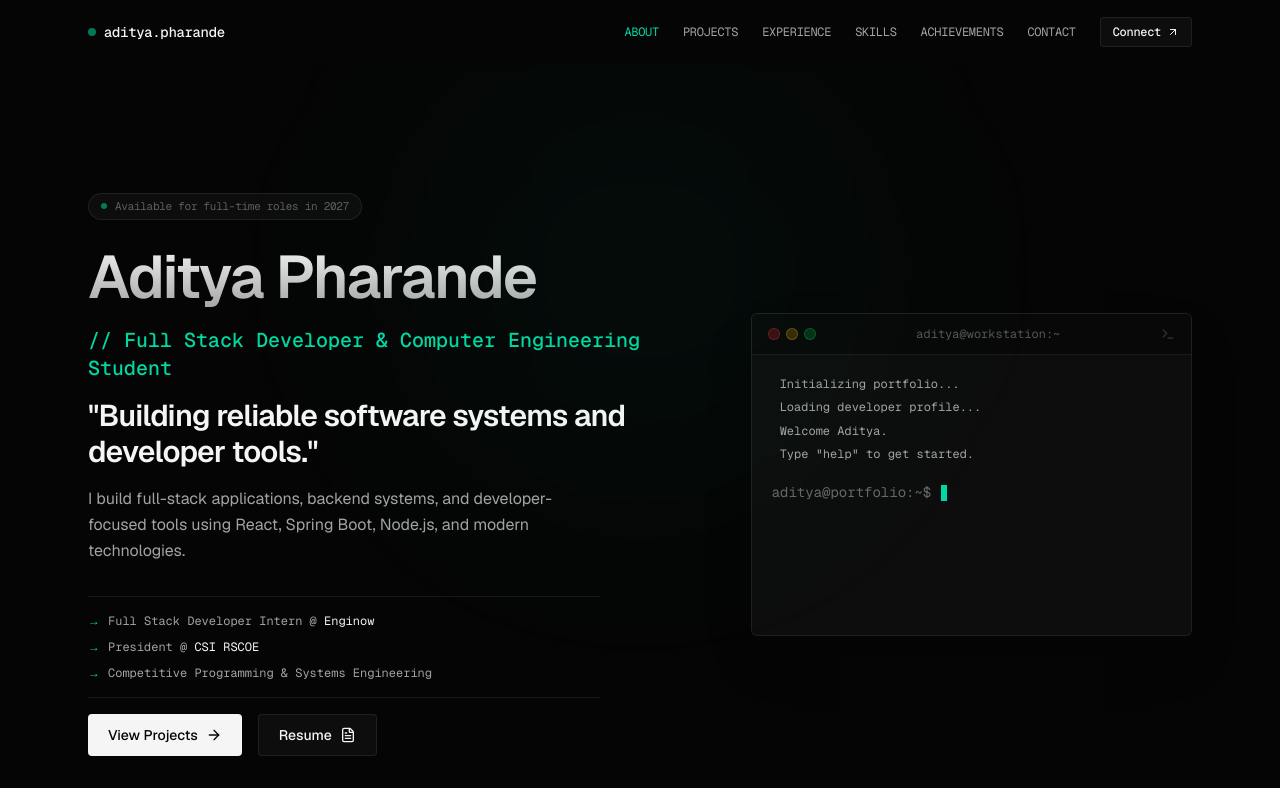
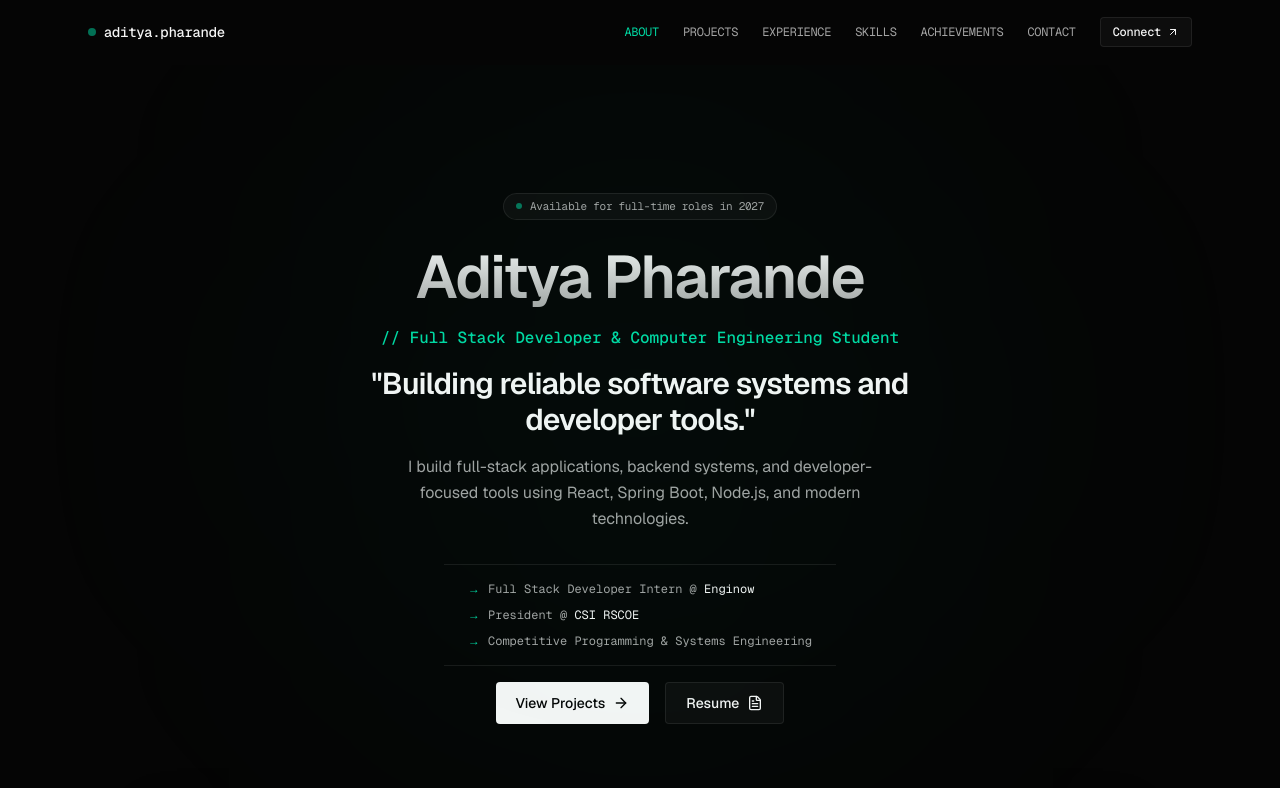
Before and after one commit to aditya-codes-git/Portfolio, a Next.js app: page / in a window 1280 px wide. Shown: the top 788 px of the page. Built offline with nearby package versions, Linux system fonts and the light colour scheme.

Commit message:
feat: terminal fixed

```diff
--- a/src/app/page.tsx
+++ b/src/app/page.tsx
@@ -26,9 +26,7 @@ export default function Home() {
 
       <main className="flex-grow">
         {/* Hero Section */}
-        <motion.div {...fadeUpProps}>
-          <Hero />
-        </motion.div>
+        <Hero />
 
         {/* About Section */}
         <motion.div {...fadeUpProps}>
--- a/src/components/features/Terminal.tsx
+++ b/src/components/features/Terminal.tsx
@@ -16,6 +16,7 @@ export const Terminal: React.FC = () => {
   const [commandHistory, setCommandHistory] = useState<string[]>([]);
   const [historyIndex, setHistoryIndex] = useState(-1);
   const [showCursor, setShowCursor] = useState(true);
+  const [isFocused, setIsFocused] = useState(false);
 
   const inputRef = useRef<HTMLInputElement>(null);
   const terminalBodyRef = useRef<HTMLDivElement>(null);
@@ -193,7 +194,10 @@ export const Terminal: React.FC = () => {
   return (
     <div
       onClick={handleTerminalClick}
-      className="w-full max-w-lg bg-card border border-border-subtle shadow-2xl overflow-hidden font-mono text-sm leading-relaxed rounded-md cursor-text"
+      className={cn(
+        "w-full max-w-[1000px] h-[400px] md:h-[500px] bg-card border shadow-2xl overflow-hidden font-mono text-sm leading-relaxed rounded-md cursor-pointer flex flex-col transition-colors duration-200 text-left",
+        isFocused ? "border-accent/30" : "border-border-subtle"
+      )}
     >
       {/* Terminal Title Bar */}
       <div className="flex items-center justify-between px-4 py-3 bg-[#080808] border-b border-border-subtle select-none">
@@ -209,7 +213,7 @@ export const Terminal: React.FC = () => {
       {/* Terminal Body */}
       <div
         ref={terminalBodyRef}
-        className="p-5 h-[280px] overflow-y-auto bg-card text-[#F5F5F5] scroll-smooth flex flex-col gap-2"
+        className="p-5 flex-1 overflow-y-auto bg-card text-[#F5F5F5] scroll-smooth flex flex-col gap-2"
       >
         <TerminalOutput logs={logs} />
 
@@ -218,13 +222,21 @@ export const Terminal: React.FC = () => {
           <span className="text-secondary-text/60">aditya@portfolio:~{currentDirectory === "~" ? "" : "/" + currentDirectory}$</span>
 
           <div className="flex-1 relative flex items-center">
+            {rawInput === "" && !isFocused ? (
+              <span className="text-secondary-text/50 font-mono select-none">
+                Click terminal to start typing...
+              </span>
+            ) : (
               <span className="font-semibold text-[#F5F5F5] whitespace-pre break-all">
                 {rawInput}
+                {isFocused && (
                   <span className={cn(
                     "inline-block w-1.5 h-4 bg-accent ml-0.5 align-middle transition-opacity duration-100",
                     showCursor ? "opacity-100" : "opacity-0"
                   )} />
+                )}
               </span>
+            )}
 
             {/* Hidden Input field capturing native keystrokes */}
             <input
@@ -233,6 +245,8 @@ export const Terminal: React.FC = () => {
               value={rawInput}
               onChange={(e) => setRawInput(e.target.value)}
               onKeyDown={handleKeyDown}
+              onFocus={() => setIsFocused(true)}
+              onBlur={() => setIsFocused(false)}
               className="opacity-0 absolute inset-0 w-full h-full cursor-text outline-none border-none select-none pointer-events-none"
               autoComplete="off"
               autoCorrect="off"
--- a/src/components/sections/Hero.tsx
+++ b/src/components/sections/Hero.tsx
@@ -4,30 +4,45 @@ import React from "react";
 import { ArrowRight, FileText } from "lucide-react";
 import { Button } from "@/components/ui/Button";
 import { Terminal } from "@/components/features/Terminal";
+import { motion } from "framer-motion";
 
 export const Hero: React.FC = () => {
+  const introFadeProps = {
+    initial: { opacity: 0, y: 15 },
+    animate: { opacity: 1, y: 0 },
+    transition: { duration: 0.6, ease: [0.16, 1, 0.3, 1] as const }
+  };
+
+  const terminalFadeProps = {
+    initial: { opacity: 0, y: 15 },
+    animate: { opacity: 1, y: 0 },
+    transition: { duration: 0.6, delay: 0.25, ease: [0.16, 1, 0.3, 1] as const }
+  };
+
   return (
-    <section className="relative min-h-[calc(100vh-4rem)] flex items-center py-20 lg:py-32 overflow-hidden">
+    <section className="relative min-h-[calc(100vh-4rem)] flex flex-col justify-center items-center py-20 lg:py-32 overflow-hidden text-center">
       {/* Background radial highlight */}
-      <div className="absolute top-1/4 left-1/2 -translate-x-1/2 -translate-y-1/2 w-[500px] h-[500px] bg-accent/3 rounded-full blur-[100px] pointer-events-none" />
+      <div className="absolute top-1/4 left-1/2 -translate-x-1/2 -translate-y-1/2 w-[700px] h-[700px] bg-accent/3 rounded-full blur-[140px] pointer-events-none" />
 
-      <div className="max-w-6xl mx-auto px-6 w-full grid grid-cols-1 lg:grid-cols-12 gap-12 lg:gap-8 items-center">
-        {/* Left Side: Info */}
-        <div className="lg:col-span-7 flex flex-col justify-center space-y-6">
-
+      <div className="max-w-6xl mx-auto px-6 w-full flex flex-col items-center">
+        {/* Intro Info Content */}
+        <motion.div
+          {...introFadeProps}
+          className="hero-content max-w-[850px] w-full flex flex-col items-center space-y-6"
+        >
           {/* Status Tag */}
-          <div className="inline-flex items-center gap-2 px-3 py-1 bg-card border border-border-subtle rounded-full w-fit animate-fade-in">
+          <div className="inline-flex items-center gap-2 px-3 py-1 bg-card border border-border-subtle rounded-full w-fit">
             <span className="w-1.5 h-1.5 rounded-full bg-accent animate-pulse" />
-            <span className="text-[11px] font-mono tracking-tight text-secondary-text animate-pulse">
+            <span className="text-[11px] font-mono tracking-tight text-secondary-text">
               Available for full-time roles in 2027
             </span>
           </div>
 
-          <div className="space-y-4">
+          <div className="space-y-4 w-full flex flex-col items-center">
             <h1 className="text-4xl sm:text-5xl lg:text-6xl font-semibold tracking-tight leading-[1.1] text-gradient">
               Aditya Pharande
             </h1>
-            <p className="text-lg sm:text-xl font-medium text-accent font-mono">
+            <p className="text-sm sm:text-base font-medium text-accent font-mono">
               // Full Stack Developer & Computer Engineering Student
             </p>
             <h2 className="text-2xl sm:text-3xl font-semibold tracking-tight text-[#F5F5F5] max-w-xl">
@@ -38,8 +53,8 @@ export const Hero: React.FC = () => {
             </p>
           </div>
 
-          {/* Current Status Highlights */}
-          <div className="border-t border-b border-border-subtle py-4 my-2 max-w-lg space-y-2.5 font-mono text-xs text-secondary-text">
+          {/* Current Status Highlights (Left aligned list, centered container) */}
+          <div className="border-t border-b border-border-subtle py-4 my-2 max-w-md w-full sm:w-fit sm:min-w-[320px] font-mono text-xs text-secondary-text text-left flex flex-col gap-2.5 px-6">
             <div className="flex items-center gap-2">
               <span className="text-accent">→</span>
               <span>Full Stack Developer Intern @ <strong className="text-foreground font-normal">Enginow</strong></span>
@@ -55,7 +70,7 @@ export const Hero: React.FC = () => {
           </div>
 
           {/* CTA Buttons */}
-          <div className="flex flex-wrap gap-4 pt-2">
+          <div className="flex flex-wrap justify-center gap-4 pt-2">
             <Button href="#projects" variant="primary">
               View Projects <ArrowRight className="w-4 h-4" />
             </Button>
@@ -63,12 +78,15 @@ export const Hero: React.FC = () => {
               Resume <FileText className="w-4 h-4" />
             </Button>
           </div>
-        </div>
+        </motion.div>
 
-        {/* Right Side: Interactive Terminal */}
-        <div className="lg:col-span-5 flex justify-center items-center">
+        {/* Centerpiece Interactive Terminal */}
+        <motion.div
+          {...terminalFadeProps}
+          className="w-full max-w-[1000px] mt-16 flex justify-center"
+        >
           <Terminal />
-        </div>
+        </motion.div>
       </div>
     </section>
   );
```
Lines whose indentation alone changed are shown as unchanged.
